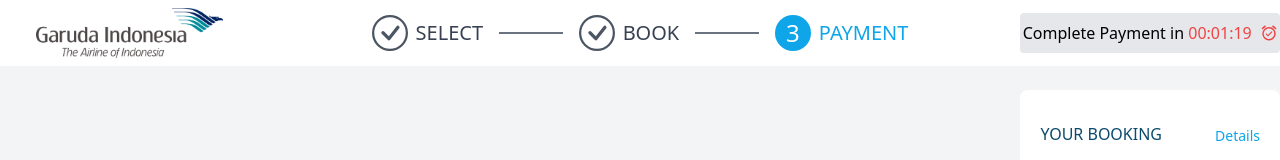
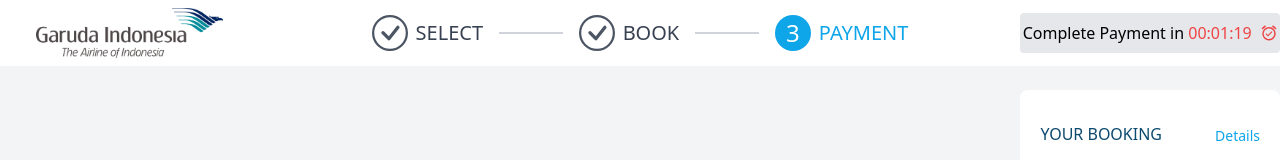
Before and after one commit to riolly/ati-test, a Next.js app: page / in a window 1280 px wide. Shown: the top 160 px of the page. Built offline with nearby package versions, Linux system fonts and the light colour scheme.

Commit message:
fix: main tag & spacer lighten

```diff
--- a/app/layout.tsx
+++ b/app/layout.tsx
@@ -53,7 +53,7 @@ export default function RootLayout({
 						</div>
 					</div>
 
-					<div>{children}</div>
+					<main className="">{children}</main>
 
 					<div className="w-full absolute bottom-0 bg-blue-500 text-white">
 						<div className="container h-8 mx-auto flex justify-between">
@@ -83,5 +83,5 @@ const Button = ({ children }: { children: React.ReactNode }) => {
 };
 
 const Spacer = () => {
-	return <div className="bg-gray-500 grow h-0.5 self-center" />;
+	return <div className="bg-gray-300 grow h-0.5 self-center" />;
 };
```
